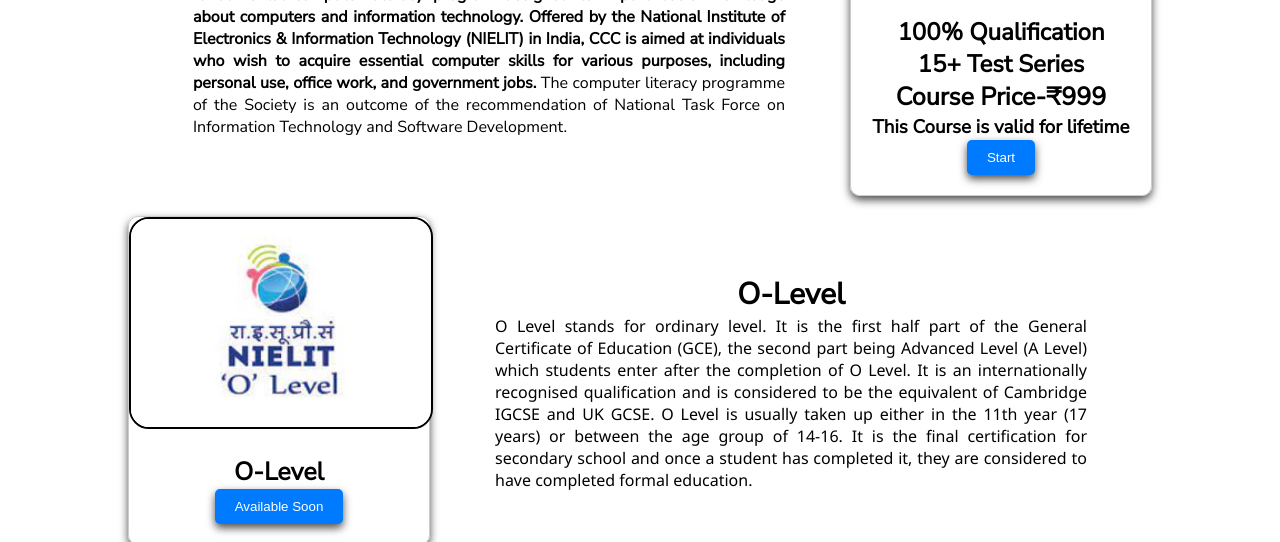
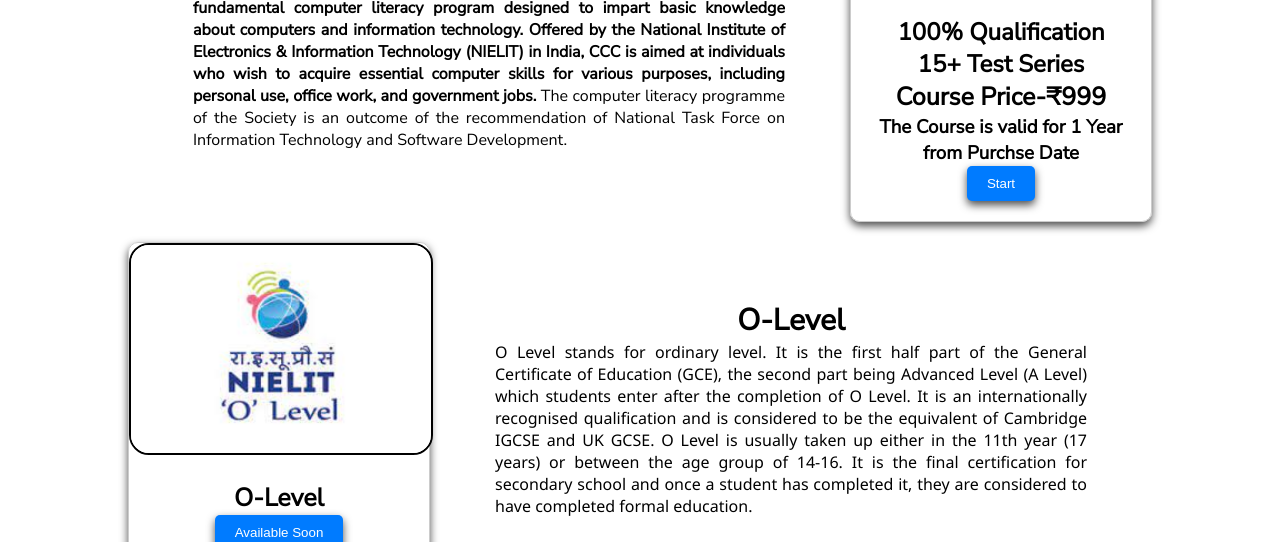
Before and after one commit to Priyanshu7457/gsceccc, a plain HTML site: page index.html in a window 1280 px wide. Shown: the part 2549-3091 px from the top of the page. Drawn offline with Linux system fonts and the light colour scheme.

Commit message:
Update index.html

```diff
--- a/index.html
+++ b/index.html
@@ -192,7 +192,7 @@
           <h1>100% Qualification</h1>
           <h1>15+ Test Series</h1>
           <h2>Course Price-₹999</h2>
-          <h3>This Course is valid for lifetime</h3>
+          <h3>The Course is valid for 1 Year from Purchse Date</h3>
           <button id="cardButton" class="ccc-btn">Start</button>
         </div>
       </div>
```
